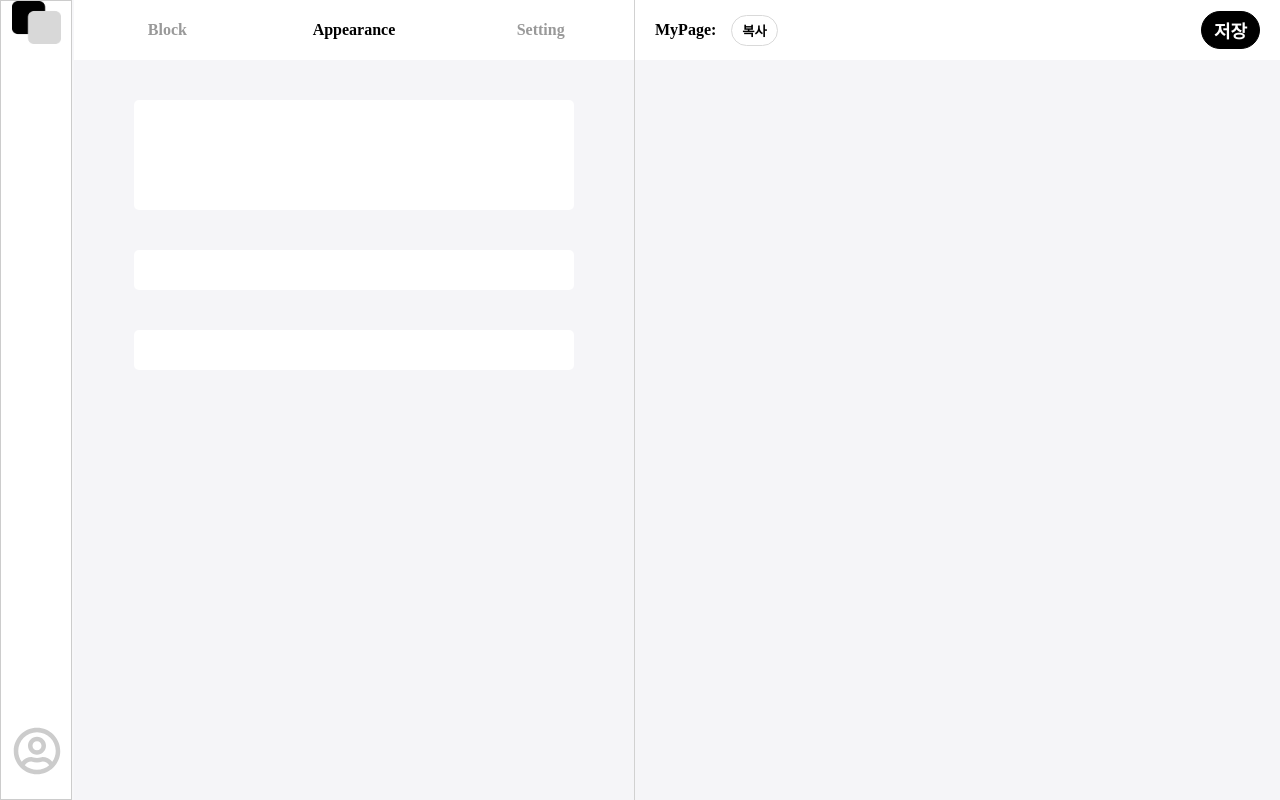
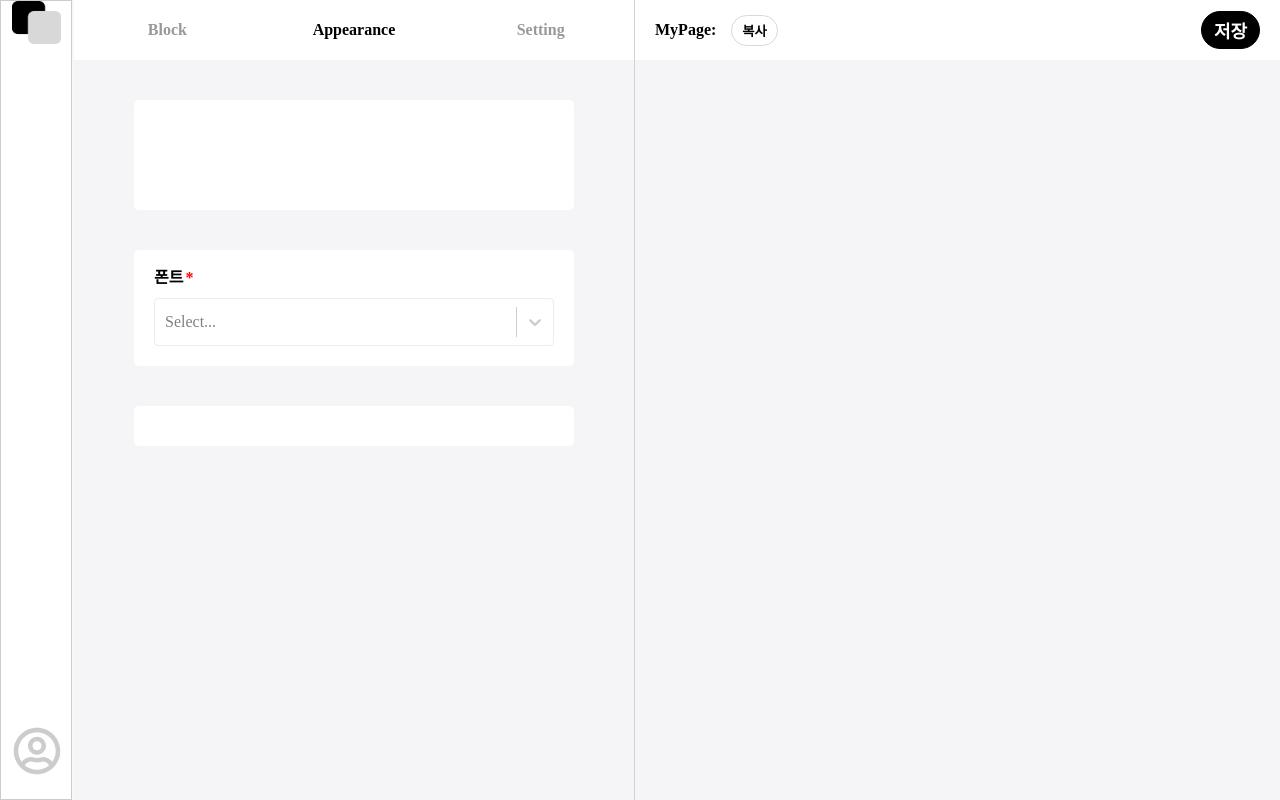
Before and after one commit to yeongjuyun/blok, a React (Create React App) app in the folder client/: page /editor in a window 1280 px wide. Both pictures are taken after a click on the element "Appearance". Built offline with nearby package versions, Linux system fonts and the light colour scheme; no server answers.

Commit message:
[chore] input 컴포넌트 가져다 쓰는 중

```diff
--- a/client/src/components/Editor/Sidetab/Appearance.tsx
+++ b/client/src/components/Editor/Sidetab/Appearance.tsx
@@ -2,6 +2,7 @@ import axios from "axios";
 import { useEffect, useState } from "react";
 import styled from "styled-components";
 import ColorSetExample from "../../ColorSetExample";
+import { CustomSelect, Label, Required } from "../../Input";
 
 const Container = styled.div`
   width: 400px;
@@ -9,8 +10,6 @@ const Container = styled.div`
   background-color: white;
   margin: 0 auto 40px auto;
   border-radius: 5px;
-  display: flex;
-  justify-content: center;
 `;
 
 export default function Appearance() {
@@ -37,7 +36,14 @@ export default function Appearance() {
   return (
     <>
       <Container><ColorSetExample colorSet={colorSet} /></Container>
-      <Container><FontExample>{font}</FontExample></Container>
+      <Container>
+      <Label required={true}>
+        폰트
+        <Required>*</Required>
+        </Label>
+        <FontExample>{font}</FontExample>
+        <CustomSelect/>
+      </Container>
       <Container></Container>
     </>
   );
```
